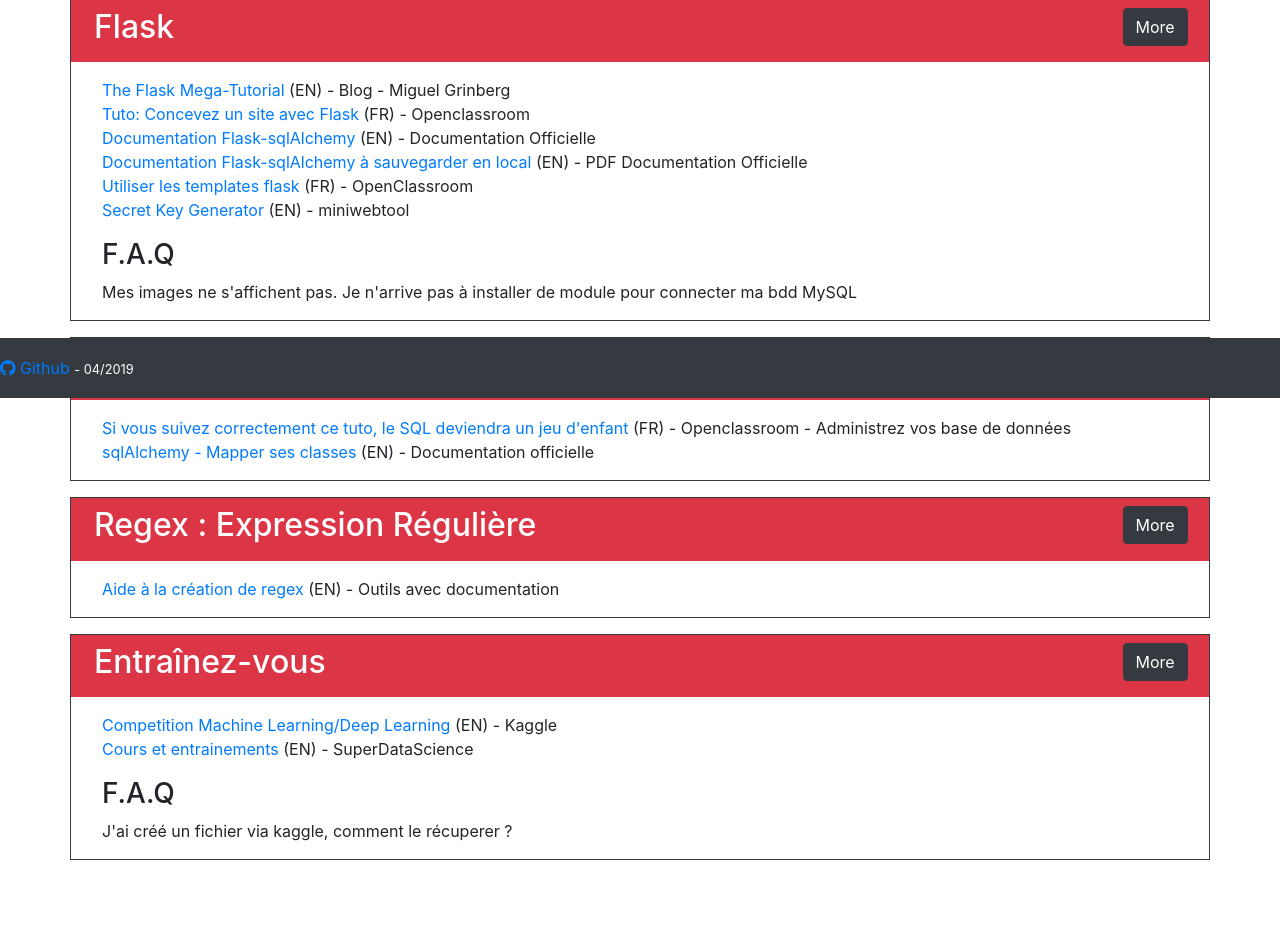
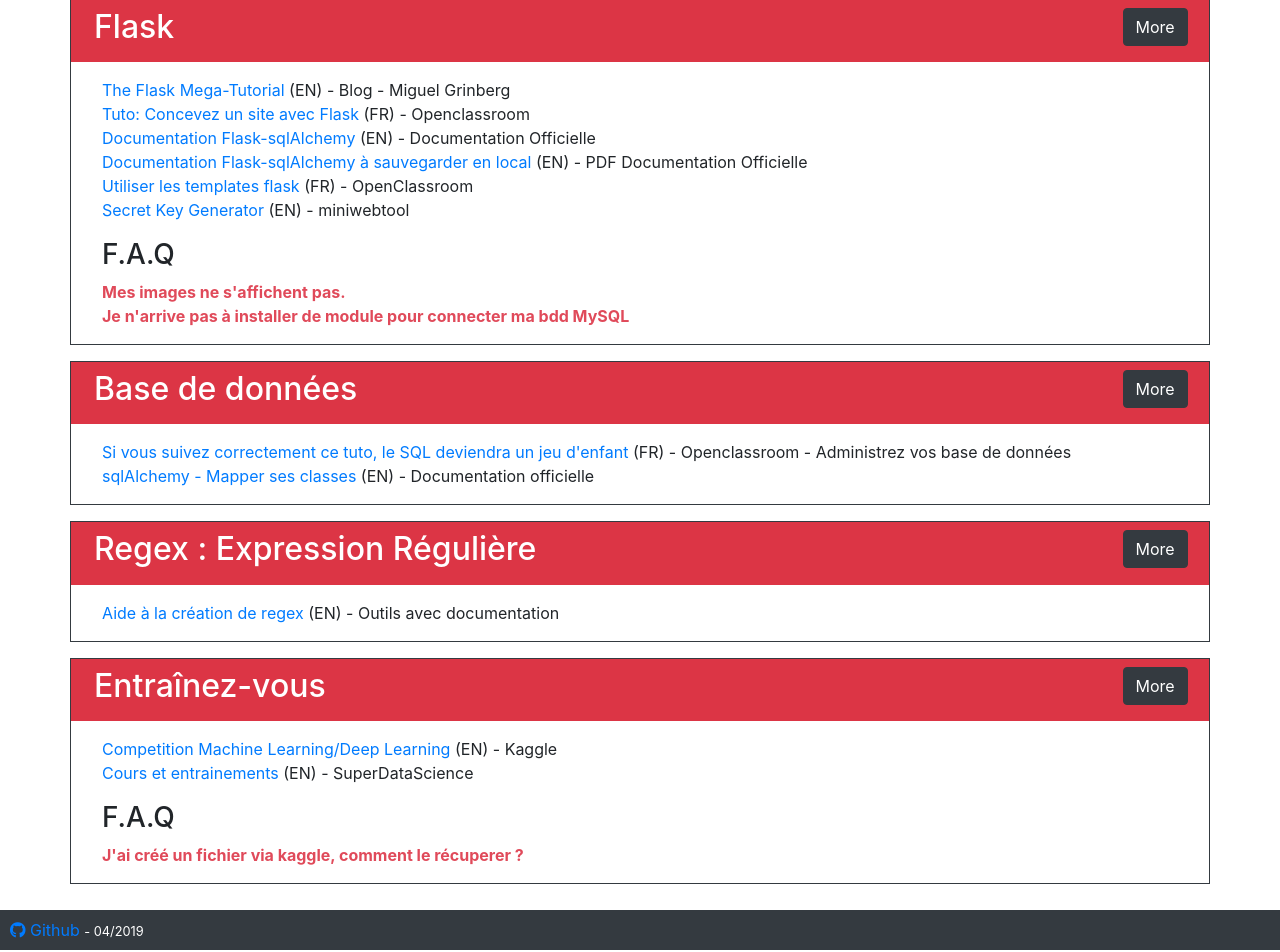
Before and after one commit to June-So/documentation-ultime, a Flask app: page / in a window 1280 px wide. Shown: the part 402-1354 px from the top of the page. Before the commit the page ends 1262 px from the top, so only its background shows below. Run offline with Flask 2, Linux system fonts and the light colour scheme; data comes from the database, SQL or seed files in the repository; some libraries are stand-ins or nearby versions.

Commit message:
fixed footer, liens directs faq

```diff
--- a/app/static/css/style.css
+++ b/app/static/css/style.css
@@ -2,7 +2,22 @@
     position: absolute;
     bottom: 0;
     width: 100%;
-    height: 60px;
-    line-height: 60px;
+    height: 40px;
+    line-height: 40px;
     background-color: #f5f5f5;
+    padding-left: 10px;
 }
+
+#page-content{
+  position: relative;
+  min-height: 100vh;
+}
+
+.container{
+  padding-bottom: 50px;
+}
+
+a.link-faq{
+  color: #e04a5a;
+  font-weight: bold;
+}
--- a/app/templates/base.html
+++ b/app/templates/base.html
@@ -10,7 +10,7 @@
         <link rel="stylesheet" href="{{ url_for('static',filename="css/style.css") }}">
         <meta name="viewport" content="width=device-width, initial-scale=1.0"/>
     </head>
-    <body>
+    <body id="page-content">
         <div class="container">
           {% block body %}
           {% endblock %}
--- a/app/templates/category.html
+++ b/app/templates/category.html
@@ -28,7 +28,7 @@
       <div class="col-12">
         <h2 class="py-3">F.A.Q</h2>
         {% for faq in category.faqs %}
-          <div class="row">
+          <div class="row" id="d-{{ faq.id }}">
             <h3 class="">{{ faq.question }}</h3>
             <a class="btn btn-dark mx-3" data-toggle="collapse" href="#faq-{{ faq.id }}" role="button" aria-expanded="false" aria-controls="faq-{{ faq.id }}">Solution</a>
           </div>
--- a/app/templates/documentation.html
+++ b/app/templates/documentation.html
@@ -2,24 +2,28 @@
 
 {% block body %}
     <h1 class="text-center">DOCUMENTATION ULTIME</h1>
+
     <div class="row">
         {% for category in categorys %}
         <div class="col-12 border border-dark mb-3">
+            <!-- En-tête Catégorie -->
             <div class="row mb-0 p-2 bg-danger text-white">
                 <h2 class="col-11">{{ category.name }}</h2>
                 <a href="{{ url_for('focus', category=category.slug) }}" class="col-1"><button class="btn btn-dark">More</button></a>
             </div>
+            <!-- DOCUMENTATIONS -->
             <p class="p-3 m-0">
                 {% for link in category.documentations %}
                     <a href="{{ link.url }}">{{ link.text }}</a> ({{ link.lang }}) - {{ link.source }}<br>
                 {% endfor %}
             </p>
+            <!-- FAQ -->
             {% if category.faqs %}
                 <div class="px-3">
                     <h3>F.A.Q</h3>
                     <p>
                        {% for faq in category.faqs %}
-            {{ faq.question }}
+                           <a href="{{ url_for('focus', category=category.slug) }}#d-{{ faq.id }}" class="link-faq">{{ faq.question }}</a><br>
                        {% endfor %}
                     </p>
                 </div>
--- a/app/views.py
+++ b/app/views.py
@@ -6,8 +6,6 @@
 @app.route('/')
 def documentation():
     categorys = Category.query.all()
-    for category in categorys:
-        print(category.faqs)
     return render_template('documentation.html', categorys=categorys)
 
 
```
Lines whose indentation alone changed are shown as unchanged.
